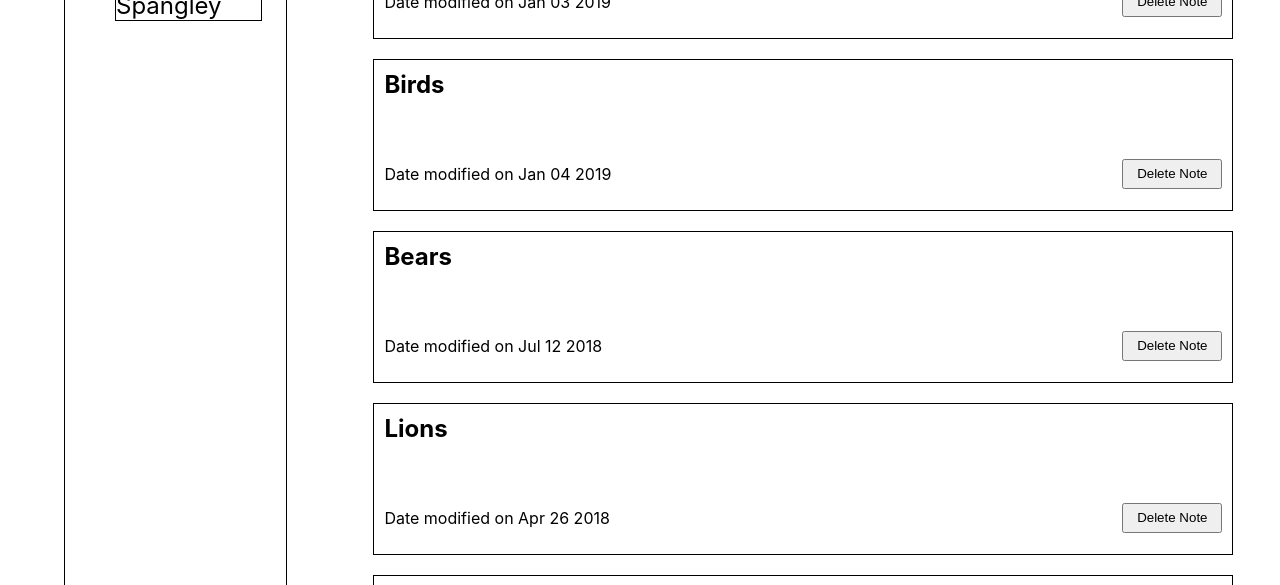
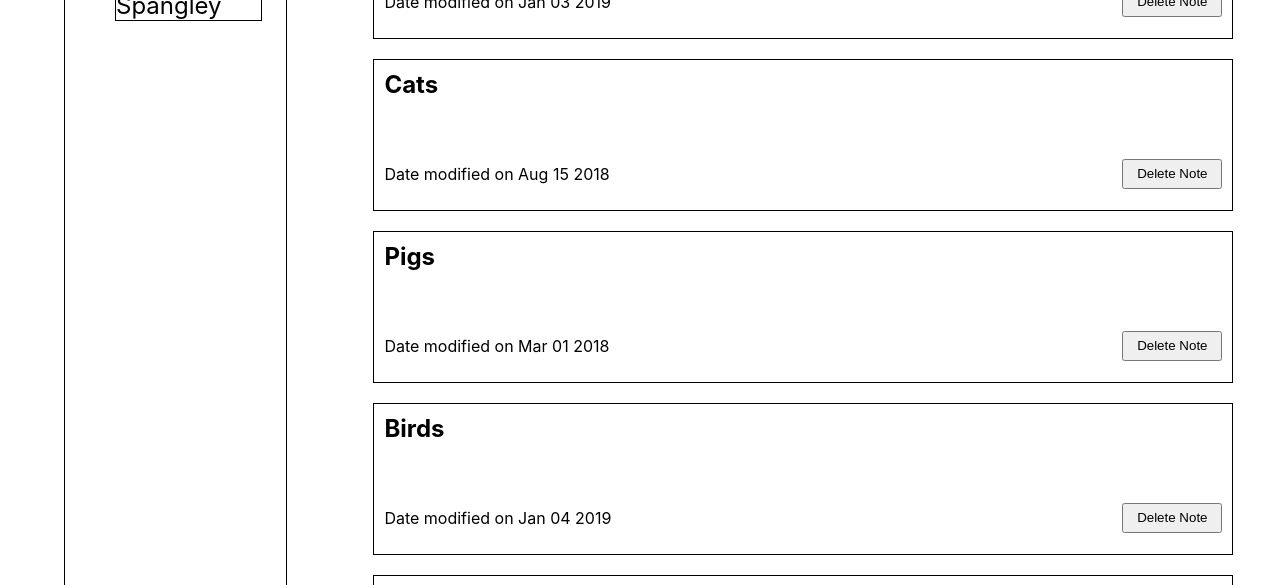
Before and after one commit to thinkful-ei-firefly/noteful_andrew-julian, a React (Create React App) app: page / in a window 1280 px wide. Shown: the part 215-800 px from the top of the page. Built offline with nearby package versions, Linux system fonts and the light colour scheme.

Commit message:
Routes and Links functional

```diff
--- a/src/App.js
+++ b/src/App.js
@@ -1,4 +1,5 @@
 import React, {Component} from 'react';
+import { Route } from 'react-router-dom';
 import Header from './main_components/Header';
 import NoteList from './note_components/NoteList';
 import DummyStore from './dummy-store';
@@ -16,9 +17,18 @@ class App extends Component {
       <div className="App">
         <Header />
         <div id="navigation">
-        <FolderList folders={DummyStore.folders} />
-        <NoteList notes={DummyStore.notes} folder={DummyStore.folders[0]} />
-        </div></div>
+        <Route exact path={['/', '/folder/:id']} component={(props) => {
+          return (
+            <React.Fragment>
+              <FolderList folders={DummyStore.folders} />
+              <NoteList notes={DummyStore.notes} folder={DummyStore.folders[0]} {...props} />
+            </React.Fragment>
+          )
+        }} />
+
+
+        </div>
+      </div>
     );
   }
 }
--- a/src/folder_components/FolderItem.js
+++ b/src/folder_components/FolderItem.js
@@ -1,15 +1,17 @@
 import React from 'react'
+import {Link} from 'react-router-dom'
 
 //props = {id, name}
 
 function FolderItem(props){
-  let link = '/' + props.id;
+  let link = '/folder/' + props.id;
   return (
-    <a href={link}>
+    <Link to={link}>
+
     <li id={props.id}>
       {props.name}
     </li>
-    </a>
+    </Link>
   )
 }
 
--- a/src/main_components/Header.js
+++ b/src/main_components/Header.js
@@ -1,14 +1,15 @@
 import React from 'react';
+import {Link} from 'react-router-dom';
 
 function Header() {
   return (
     <div className="Header">
       <header className="App-header">
-            <a href="/">
+            <Link to="/">
             <h1>
               Noteful
             </h1>
-            </a>
+            </Link>
       </header>
     </div>
   );
--- a/src/note_components/NoteList.js
+++ b/src/note_components/NoteList.js
@@ -7,14 +7,21 @@ import './notes.css';
 //folder = [{name, id}, {...}...]
 
 function NoteList(props) {
-  let thisFoldersNotes = [];
+  console.log(props);
+  let thisFoldersNotes;
+  if(!props.match.params.id){
+    thisFoldersNotes = props.notes;
+  }else{
+    thisFoldersNotes = [];
     for (let i = 0; i < props.notes.length; i++)
     {
       let currentNote = props.notes[i];
-      if (currentNote.folderId === props.folder.id) {
+      if (currentNote.folderId === props.match.params.id) {
         thisFoldersNotes.push(currentNote);
       }
     }
+  }
+
   return (
     <div className="NoteList">
         <ul>
```
